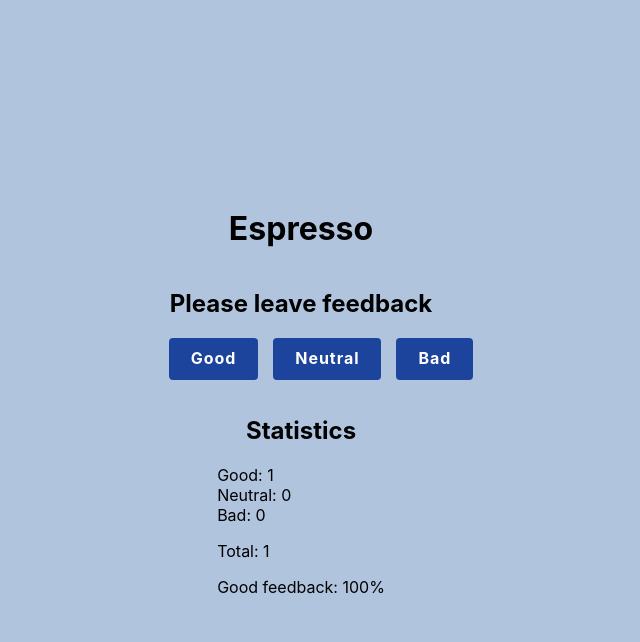
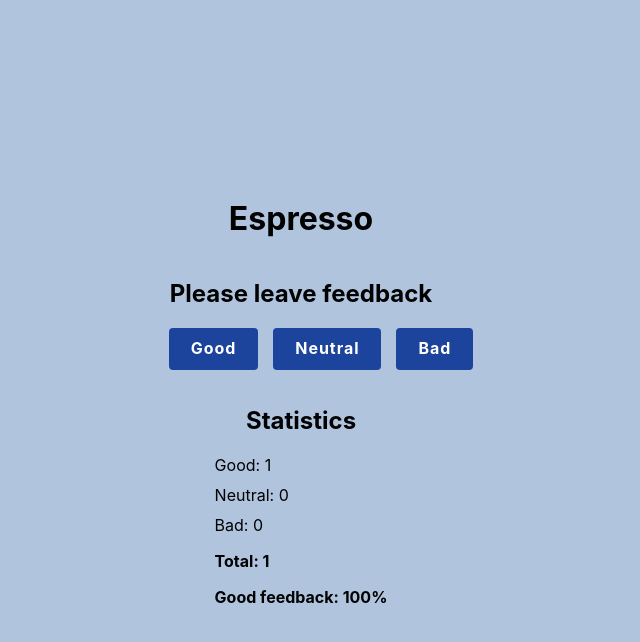
Before and after one commit to yashbon/goit-react-hw-02-feedback, a React (Create React App) app: page / in a window 1280 px wide. Both pictures are taken after a click on the button "Good". Shown: the top 642 px of the page, without its empty margins (339-979 px from the left). Built offline with nearby package versions, Linux system fonts and the light colour scheme.

Commit message:
fixed styles

```diff
--- a/src/components/Notification/Notification.jsx
+++ b/src/components/Notification/Notification.jsx
@@ -1,4 +1,10 @@
+import PropTypes from 'prop-types';
 const Notification = ({ message }) => {
     return <h4>{message}</h4>;
 };
+
 export default Notification;
+
+Notification.propTypes = {
+    message: PropTypes.string.isRequired,
+};
--- a/src/components/Statistics/Statistics.jsx
+++ b/src/components/Statistics/Statistics.jsx
@@ -1,6 +1,6 @@
+import PropTypes from 'prop-types';
 import css from './Statistics.module.css';
 const Statistics = props => {
-    // console.log(props);
     const { data, options, totalFeedback, positivePercentage } = props;
     return (
         <>
@@ -20,11 +20,21 @@ const Statistics = props => {
             <p>
                 {options[2]}: {bad}
             </p> */}
-            <p>Total: {totalFeedback()}</p>
+            <p className={css.total}>Total: {totalFeedback()}</p>
             {totalFeedback() > 0 && (
-                <p>Good feedback: {positivePercentage()}%</p>
+                <p className={css.good}>
+                    Good feedback: {positivePercentage()}%
+                </p>
             )}
         </>
     );
 };
+
 export default Statistics;
+
+Statistics.propTypes = {
+    data: PropTypes.array.isRequired,
+    options: PropTypes.array.isRequired,
+    totalFeedback: PropTypes.func.isRequired,
+    positivePercentage: PropTypes.func.isRequired,
+};
--- a/src/components/Statistics/Statistics.module.css
+++ b/src/components/Statistics/Statistics.module.css
@@ -2,8 +2,15 @@
     padding: 0;
 }
 
-.statsListItem {}
+.statsListItem {
+    margin: 10px 0;
+}
 
 .statsListItem::first-letter {
     text-transform: uppercase;
 }
+
+.total,
+.good {
+    font-weight: bold;
+}
```
Also changed, not shown: src/components/App.jsx (+0 -7 lines), src/components/FeedbackOptions/FeedbackOptions.jsx (+6 -1 lines), src/components/Section/Section.jsx (+4 -5 lines).
